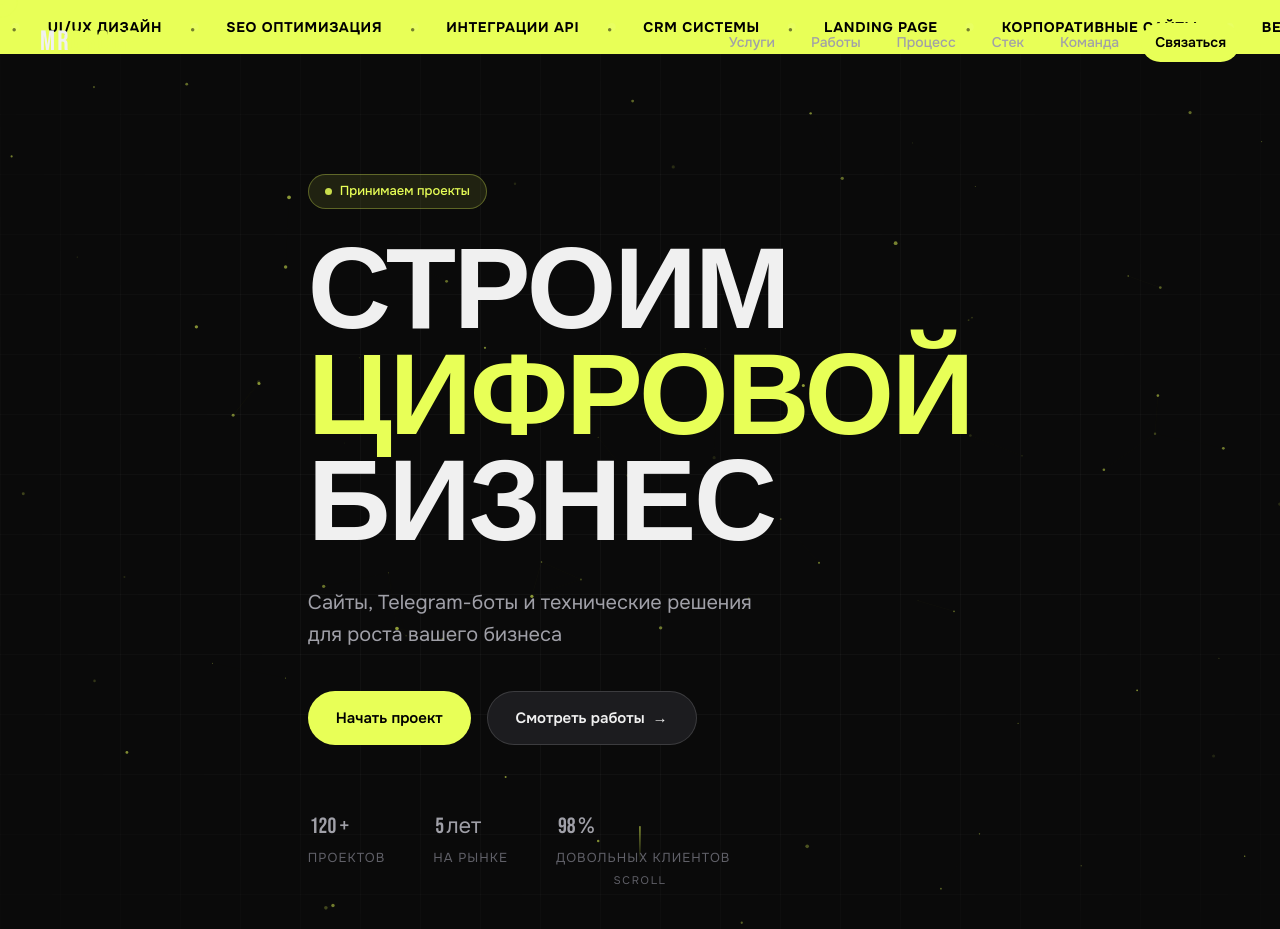
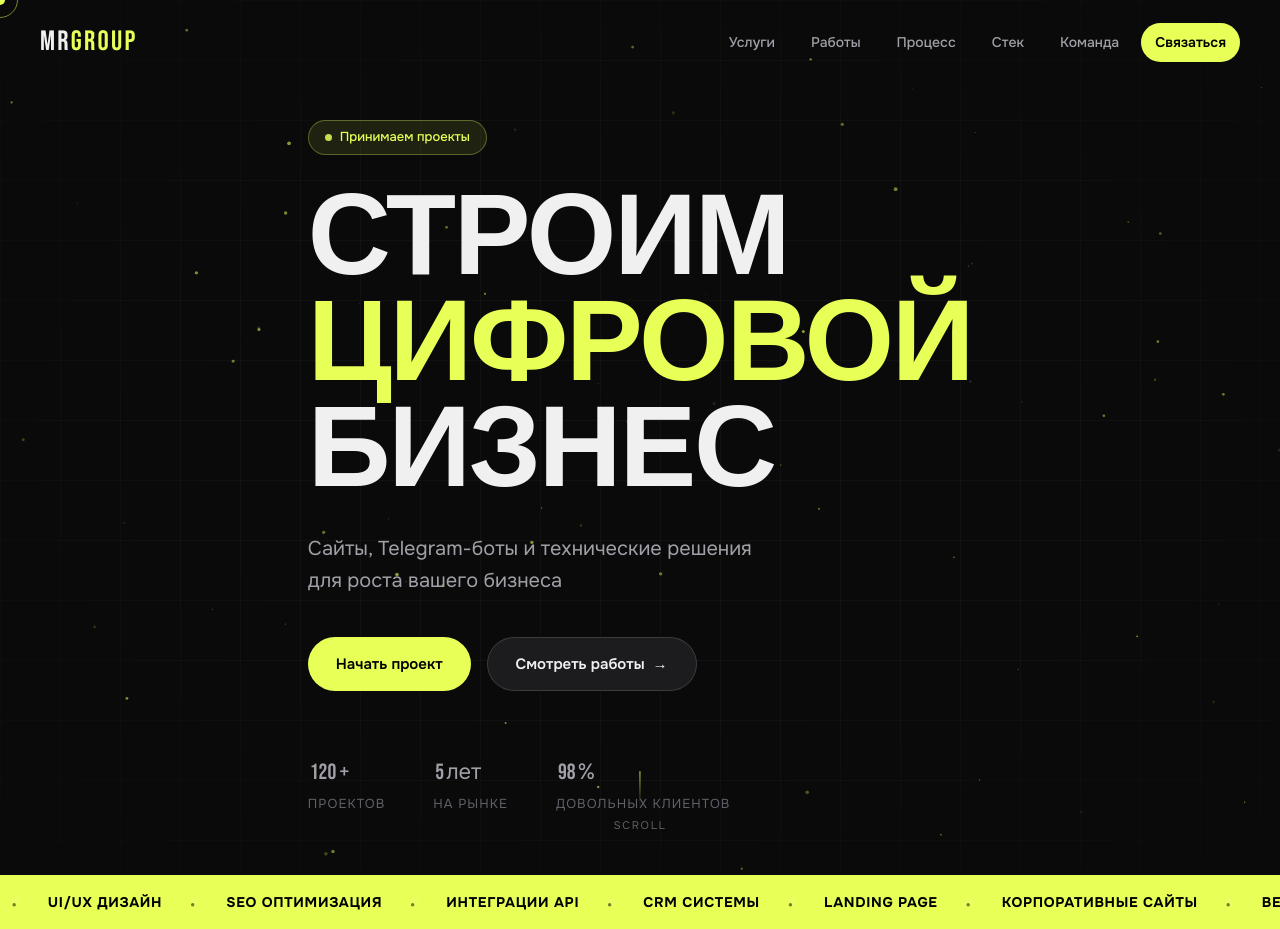
Before and after one commit to axmadaliyeeev/lerngtt, a plain HTML site: page index.html in a window 1280 px wide. Drawn offline with Linux system fonts and the light colour scheme.

Commit message:
Obnovlenie stranitsa

```diff
--- a/index.html
+++ b/index.html
@@ -1,13 +1,16 @@
 <!DOCTYPE html>
 <html lang="ru">
+
 <head>
     <meta charset="UTF-8" />
     <meta name="viewport" content="width=device-width, initial-scale=1.0" />
     <title>MR Group — Цифровые решения</title>
     <link rel="preconnect" href="https://fonts.googleapis.com">
-  <link href="https://fonts.googleapis.com/css2?family=Bebas+Neue&family=Onest:wght@300;400;500;600;700&display=swap" rel="stylesheet">
+    <link href="https://fonts.googleapis.com/css2?family=Bebas+Neue&family=Onest:wght@300;400;500;600;700&display=swap"
+        rel="stylesheet">
     <link rel="stylesheet" href="style.css" />
 </head>
+
 <body>
 
     <!-- CURSOR -->
@@ -18,7 +21,9 @@
     <div class="loader" id="loader">
         <div class="loader-inner">
             <span class="loader-logo">MR</span>
-      <div class="loader-bar"><div class="loader-fill" id="loaderFill"></div></div>
+            <div class="loader-bar">
+                <div class="loader-fill" id="loaderFill"></div>
+            </div>
         </div>
     </div>
 
@@ -40,6 +45,45 @@
             </button>
         </div>
     </header>
+
+
+    <!-- HERO -->
+    <section class="hero" id="home">
+        <div class="hero-bg">
+            <canvas id="heroCanvas"></canvas>
+            <div class="hero-grid"></div>
+        </div>
+        <div class="container hero-content">
+            <div class="hero-badge">
+                <span class="badge-dot"></span>Принимаем проекты
+            </div>
+            <h1 class="hero-title">
+                <span class="line" data-text="СТРОИМ">СТРОИМ</span>
+                <span class="line accent-line" data-text="ЦИФРОВОЙ">ЦИФРОВОЙ</span>
+                <span class="line" data-text="БИЗНЕС">БИЗНЕС</span>
+            </h1>
+            <p class="hero-subtitle">Сайты, Telegram-боты и технические решения<br>для роста вашего бизнеса</p>
+            <div class="hero-actions">
+                <a href="#contact" class="btn btn-primary">Начать проект</a>
+                <a href="#works" class="btn btn-ghost">Смотреть работы <span class="arrow">→</span></a>
+            </div>
+            <div class="hero-stats">
+                <div class="stat"><span class="stat-num" data-target="120">0</span><span>+</span>
+                    <p>Проектов</p>
+                </div>
+                <div class="stat"><span class="stat-num" data-target="5">0</span><span>лет</span>
+                    <p>На рынке</p>
+                </div>
+                <div class="stat"><span class="stat-num" data-target="98">0</span><span>%</span>
+                    <p>Довольных клиентов</p>
+                </div>
+            </div>
+        </div>
+        <div class="hero-scroll">
+            <div class="scroll-line"></div>
+            <span>scroll</span>
+        </div>
+    </section>
     <!-- MARQUEE -->
     <div class="marquee-section">
         <div class="marquee-track">
@@ -63,39 +107,6 @@
             </div>
         </div>
     </div>
-
-  <!-- HERO -->
-  <section class="hero" id="home">
-    <div class="hero-bg">
-      <canvas id="heroCanvas"></canvas>
-      <div class="hero-grid"></div>
-    </div>
-    <div class="container hero-content">
-      <div class="hero-badge">
-        <span class="badge-dot"></span>Принимаем проекты
-      </div>
-      <h1 class="hero-title">
-        <span class="line" data-text="СТРОИМ">СТРОИМ</span>
-        <span class="line accent-line" data-text="ЦИФРОВОЙ">ЦИФРОВОЙ</span>
-        <span class="line" data-text="БИЗНЕС">БИЗНЕС</span>
-      </h1>
-      <p class="hero-subtitle">Сайты, Telegram-боты и технические решения<br>для роста вашего бизнеса</p>
-      <div class="hero-actions">
-        <a href="#contact" class="btn btn-primary">Начать проект</a>
-        <a href="#works" class="btn btn-ghost">Смотреть работы <span class="arrow">→</span></a>
-      </div>
-      <div class="hero-stats">
-        <div class="stat"><span class="stat-num" data-target="120">0</span><span>+</span><p>Проектов</p></div>
-        <div class="stat"><span class="stat-num" data-target="5">0</span><span>лет</span><p>На рынке</p></div>
-        <div class="stat"><span class="stat-num" data-target="98">0</span><span>%</span><p>Довольных клиентов</p></div>
-      </div>
-    </div>
-    <div class="hero-scroll">
-      <div class="scroll-line"></div>
-      <span>scroll</span>
-    </div>
-  </section>
-
     <!-- SUCCESS MODAL -->
     <div class="modal-overlay" id="modalOverlay">
         <div class="modal">
@@ -108,4 +119,5 @@
 
     <script src="script.js"></script>
 </body>
+
 </html>
```
Lines whose indentation alone changed are shown as unchanged.
